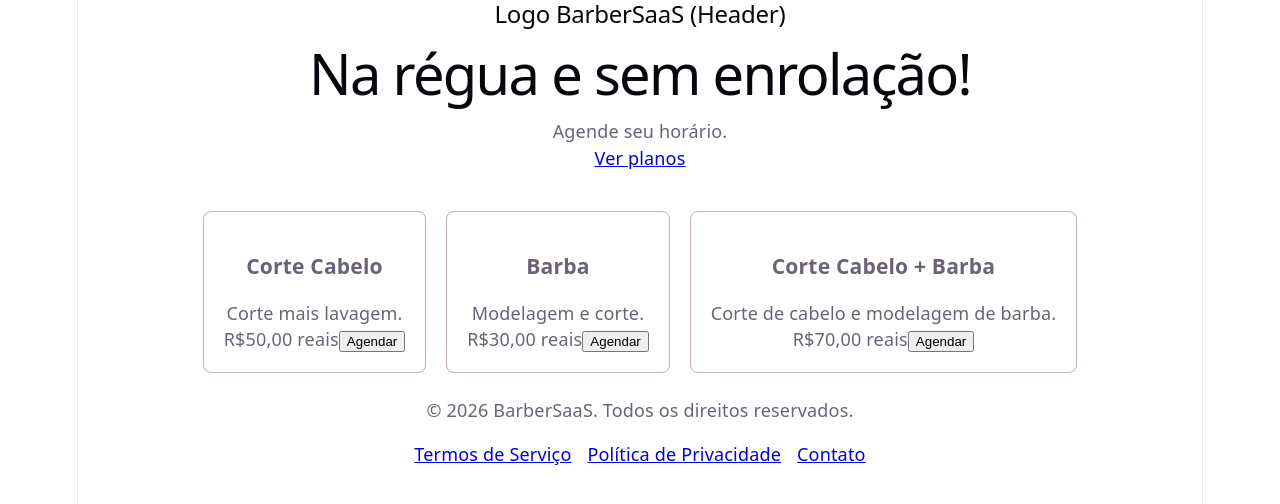
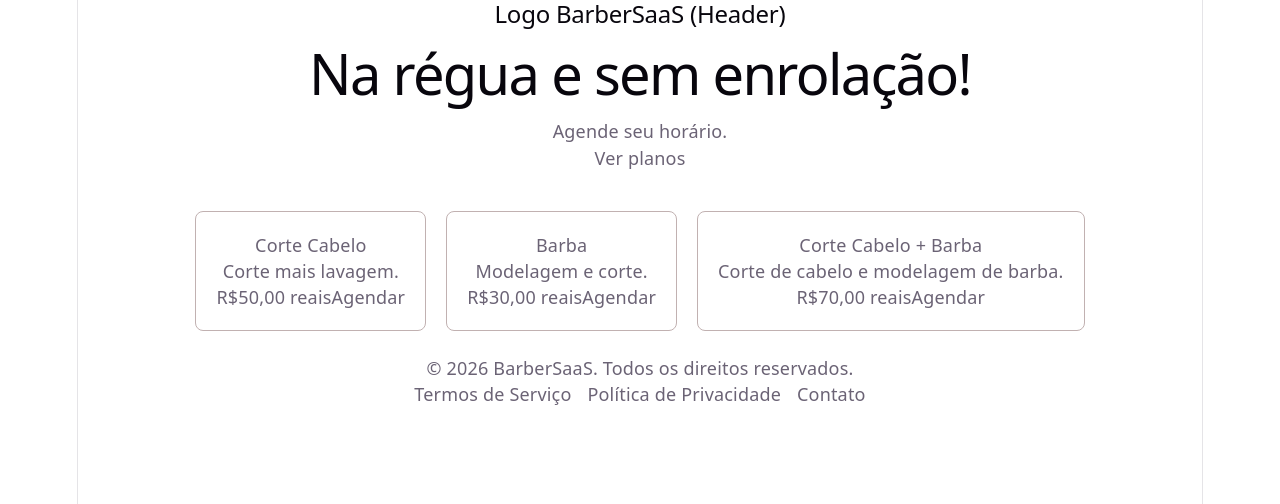
Before and after one commit to Dennissant/barber-saas, a React (Vite) app: page / in a window 1280 px wide. Shown: the top 504 px of the page. Built offline with nearby package versions, Linux system fonts and the light colour scheme.

Commit message:
instala e configura tailwind css

```diff
--- a/package.json
+++ b/package.json
@@ -10,6 +10,7 @@
     "preview": "vite preview"
   },
   "dependencies": {
+    "@tailwindcss/vite": "^4.3.3",
     "react": "^19.2.8",
     "react-dom": "^19.2.8"
   },
--- a/src/index.css
+++ b/src/index.css
@@ -1,3 +1,4 @@
+@import "tailwindcss";
 :root {
   --text: #6b6375;
   --text-h: #08060d;
--- a/vite.config.js
+++ b/vite.config.js
@@ -1,4 +1,5 @@
 import react, { reactCompilerPreset } from '@vitejs/plugin-react'
+import tailwindcss from '@tailwindcss/vite'
 import babel from '@rolldown/plugin-babel'
 import { defineConfig } from 'vite'
 
@@ -6,6 +7,7 @@ import { defineConfig } from 'vite'
 export default defineConfig({
   plugins: [
     react(),
+    tailwindcss(),
     babel({ presets: [reactCompilerPreset()] })
   ],
 })
```
Also changed, not shown: 1 other file (tests, documents, lock files or other folders).
